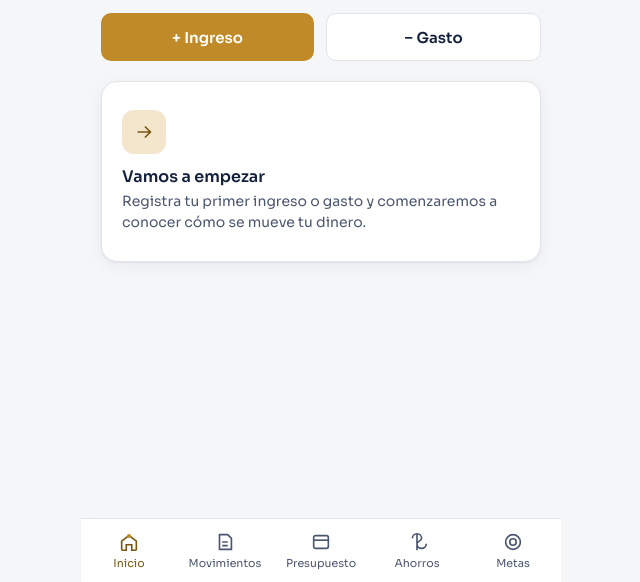
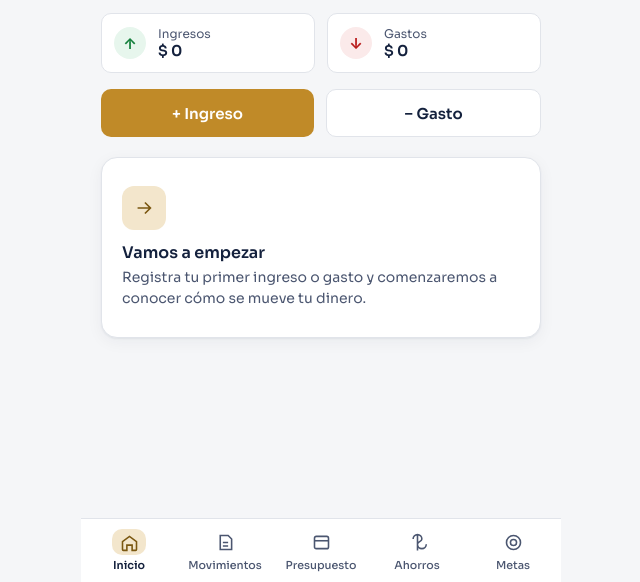
Before and after one commit to cuentatrabajo86-arch/rumbo, a plain HTML site: page index.html in a window 1280 px wide. Shown: the part 218-800 px from the top of the page, without its empty margins (319-959 px from the left). Drawn offline with Linux system fonts and the light colour scheme.

Commit message:
Add files via upload

```diff
--- a/index.html
+++ b/index.html
@@ -3,7 +3,7 @@
 <head>
 <meta charset="UTF-8">
 <meta name="viewport" content="width=device-width, initial-scale=1, maximum-scale=1, viewport-fit=cover">
-<title>Brújula — Entiende tu dinero</title>
+<title>Rumbo — Entiende tu dinero</title>
 <meta name="description" content="Un asistente financiero personal simple: entiende tu dinero, reduce gastos y descubre cuánto puedes ahorrar.">
 <meta name="theme-color" content="#F5F6F8">
 
@@ -19,8 +19,9 @@
 <style>
 /* ============================================================
    1. TOKENS DE DISEÑO
-   Todo el sistema visual vive aquí. V2 podrá ampliar esta base
-   (modo oscuro, más variantes) sin tocar los componentes.
+   Todo el sistema visual vive aquí. V2 sumó tonos de texto
+   sobre fondo suave (mejor contraste) y no tocó los nombres
+   de las variables existentes, para no romper nada de V1.
    ============================================================ */
 :root{
   /* Superficie y texto */
@@ -35,17 +36,24 @@
   --brand-ink:  #7A5710;
   --brand-soft: #F3E6CC;
 
-  /* Semántico — significado fijo, no decorativo */
-  --income:      #16A34A;
-  --income-soft: #E7F6ED;
+  /* Semántico — significado fijo, no decorativo.
+     Los "-text" son variantes más oscuras, solo para texto
+     sobre fondo "-soft" (mejor contraste, accesibilidad). */
+  --income:       #16A34A;
+  --income-soft:  #E7F6ED;
+  --income-text:  #15803D;
   --expense:      #DC2626;
   --expense-soft: #FBEAEA;
+  --expense-text: #B91C1C;
   --savings:      #2563EB;
   --savings-soft: #E8EFFD;
-  --debt:      #E4572E;
-  --debt-soft: #FCEBE5;
-  --goals:      #7C3AED;
-  --goals-soft: #F1E9FD;
+  --savings-text: #1D4ED8;
+  --debt:         #E4572E;
+  --debt-soft:    #FCEBE5;
+  --debt-text:    #C2410C;
+  --goals:        #7C3AED;
+  --goals-soft:   #F1E9FD;
+  --goals-text:   #6D28D9;
 
   /* Escala tipográfica */
   --font-ui:     'Sora', -apple-system, sans-serif;
@@ -67,7 +75,7 @@
    2. BASE / RESET
    ============================================================ */
 *, *::before, *::after{ box-sizing: border-box; }
-html, body{ height: 100%; }
+html, body{ height: 100%; overflow-x: hidden; }
 body{
   margin: 0;
   font-family: var(--font-ui);
@@ -75,6 +83,9 @@ body{
   color: var(--ink);
   -webkit-font-smoothing: antialiased;
   overscroll-behavior-y: none;
+}
+@media (prefers-reduced-motion: reduce){
+  *, *::before, *::after{ animation-duration: 0.001ms !important; transition-duration: 0.001ms !important; }
 }
 h1, h2, h3, p{ margin: 0; }
 button{ font-family: inherit; border: none; background: none; cursor: pointer; }
@@ -96,7 +107,7 @@ ul{ list-style: none; margin: 0; padding: 0; }
 
 .app-header{
   height: var(--header-height);
-  padding: 0 var(--sp-5);
+  padding: env(safe-area-inset-top) var(--sp-5) 0;
   display: flex;
   align-items: center;
   justify-content: space-between;
@@ -144,17 +155,22 @@ ul{ list-style: none; margin: 0; padding: 0; }
   justify-content: center;
   gap: 3px;
   font-size: 11px;
+  font-weight: 500;
   color: var(--ink-soft);
+  transition: transform 100ms ease, color 150ms ease;
 }
-.bottom-nav__item svg{ width: 22px; height: 22px; }
-.bottom-nav__item[aria-current="page"]{ color: var(--brand-ink); }
-.bottom-nav__item[aria-current="page"] .bottom-nav__dot{
-  display: block;
+.bottom-nav__item:active{ transform: scale(0.94); }
+.bottom-nav__icon{
+  width: 34px; height: 26px;
+  display: flex; align-items: center; justify-content: center;
+  border-radius: 10px;
+  transition: background-color 150ms ease;
 }
-.bottom-nav__dot{
-  display: none;
-  width: 4px; height: 4px; border-radius: 50%;
-  background: var(--brand); position: absolute; margin-top: -30px;
+.bottom-nav__item svg{ width: 21px; height: 21px; }
+.bottom-nav__item[aria-current="page"]{ color: var(--ink); font-weight: 600; }
+.bottom-nav__item[aria-current="page"] .bottom-nav__icon{
+  background: var(--brand-soft);
+  color: var(--brand-ink);
 }
 
 /* ============================================================
@@ -195,6 +211,38 @@ ul{ list-style: none; margin: 0; padding: 0; }
   margin-top: var(--sp-3);
 }
 
+/* Desglose ingresos/gastos bajo el hero. En V1 muestra $0 porque no
+   hay movimientos; V3 lo llenará con datos reales sin cambiar el
+   marcado. El símbolo (↑/↓) es la señal principal, el color acompaña
+   — nunca al revés (accesibilidad, sección 7). */
+.stat-row{
+  display: grid;
+  grid-template-columns: 1fr 1fr;
+  gap: var(--sp-3);
+  margin-top: var(--sp-4);
+}
+.stat-item{
+  display: flex;
+  align-items: center;
+  gap: var(--sp-3);
+  background: var(--surface);
+  border: 1px solid var(--line);
+  border-radius: var(--radius-sm);
+  padding: var(--sp-3);
+}
+.stat-item__icon{
+  width: 32px; height: 32px;
+  border-radius: 50%;
+  display: flex; align-items: center; justify-content: center;
+  font-size: 15px;
+  font-weight: 700;
+  flex-shrink: 0;
+}
+.stat-item__icon--income{ background: var(--income-soft); color: var(--income-text); }
+.stat-item__icon--expense{ background: var(--expense-soft); color: var(--expense-text); }
+.stat-item__label{ font-size: 12px; color: var(--ink-soft); }
+.stat-item__value{ font-size: 15px; font-weight: 600; }
+
 /* Botones */
 .btn{
   display: inline-flex;
@@ -210,6 +258,10 @@ ul{ list-style: none; margin: 0; padding: 0; }
 .btn-primary{ background: var(--brand); color: #FFFFFF; }
 .btn-secondary{ background: var(--surface); color: var(--ink); border: 1px solid var(--line); }
 .btn-block{ width: 100%; }
+.btn{ transition: transform 100ms ease, opacity 100ms ease; }
+.btn:active{ transform: scale(0.97); opacity: 0.9; }
+.icon-btn{ transition: transform 100ms ease; }
+.icon-btn:active{ transform: scale(0.92); }
 
 .quick-actions{
   display: flex;
@@ -240,20 +292,57 @@ ul{ list-style: none; margin: 0; padding: 0; }
   line-height: 1.5;
 }
 
-/* Insignia semántica pequeña (para futuras listas de movimientos) */
+/* Insignia semántica pequeña (para futuras listas de movimientos).
+   V2: el texto usa el tono "-text" (más oscuro) sobre el fondo
+   "-soft" para cumplir contraste accesible — el color nunca es
+   la única señal: V3 debe anteponer el símbolo correspondiente
+   (↑ ingreso, ↓ gasto, ● ahorro) al valor, no solo colorearlo. */
 .badge{
   display: inline-flex;
   align-items: center;
+  gap: 4px;
   font-size: 12px;
   font-weight: 600;
   padding: 2px 8px;
   border-radius: 999px;
 }
-.badge--income{ background: var(--income-soft); color: var(--income); }
-.badge--expense{ background: var(--expense-soft); color: var(--expense); }
-.badge--savings{ background: var(--savings-soft); color: var(--savings); }
-.badge--debt{ background: var(--debt-soft); color: var(--debt); }
-.badge--goals{ background: var(--goals-soft); color: var(--goals); }
+.badge--income{ background: var(--income-soft); color: var(--income-text); }
+.badge--expense{ background: var(--expense-soft); color: var(--expense-text); }
+.badge--savings{ background: var(--savings-soft); color: var(--savings-text); }
+.badge--debt{ background: var(--debt-soft); color: var(--debt-text); }
+.badge--goals{ background: var(--goals-soft); color: var(--goals-text); }
+
+/* Tarjeta de oportunidad de ahorro — el motor de V5 la llenará con
+   cálculos reales. Por ahora es solo el componente visual, listo
+   para recibir contenido sin rediseñar nada. */
+.insight-card{
+  background: var(--brand-soft);
+  border-radius: var(--radius);
+  padding: var(--sp-5);
+  margin-top: var(--sp-4);
+}
+.insight-card__eyebrow{
+  display: flex; align-items: center; gap: 6px;
+  font-size: 13px; font-weight: 600;
+  color: var(--brand-ink);
+}
+.insight-card__title{
+  font-size: 15px;
+  font-weight: 600;
+  margin-top: var(--sp-2);
+  line-height: 1.4;
+}
+.insight-card__body{
+  font-size: 13px;
+  color: var(--ink-soft);
+  margin-top: var(--sp-1);
+  line-height: 1.5;
+}
+.insight-card__preview-tag{
+  font-size: 11px;
+  color: var(--ink-soft);
+  margin-top: var(--sp-3);
+}
 
 /* Encabezado de sección de pantalla */
 .screen-title{
@@ -270,7 +359,11 @@ ul{ list-style: none; margin: 0; padding: 0; }
 
 /* pantalla oculta por defecto; el router alterna esta clase */
 .screen{ display: none; }
-.screen.is-active{ display: block; }
+.screen.is-active{ display: block; animation: screen-in 180ms ease; }
+@keyframes screen-in{
+  from{ opacity: 0; transform: translateY(6px); }
+  to{ opacity: 1; transform: translateY(0); }
+}
 </style>
 </head>
 <body>
@@ -297,6 +390,23 @@ ul{ list-style: none; margin: 0; padding: 0; }
         <div class="hero__hint">Aún no hay movimientos registrados</div>
       </div>
 
+      <div class="stat-row">
+        <div class="stat-item">
+          <span class="stat-item__icon stat-item__icon--income" aria-hidden="true">↑</span>
+          <div>
+            <div class="stat-item__label">Ingresos</div>
+            <div class="stat-item__value" data-income>$0</div>
+          </div>
+        </div>
+        <div class="stat-item">
+          <span class="stat-item__icon stat-item__icon--expense" aria-hidden="true">↓</span>
+          <div>
+            <div class="stat-item__label">Gastos</div>
+            <div class="stat-item__value" data-expense>$0</div>
+          </div>
+        </div>
+      </div>
+
       <div class="quick-actions">
         <button class="btn btn-primary btn-block" data-route="movimientos">+ Ingreso</button>
         <button class="btn btn-secondary btn-block" data-route="movimientos">− Gasto</button>
@@ -311,6 +421,16 @@ ul{ list-style: none; margin: 0; padding: 0; }
           <p class="empty-state__body">Registra tu primer ingreso o gasto y comenzaremos a conocer cómo se mueve tu dinero.</p>
         </div>
       </div>
+
+      <!-- Vista previa del motor de ahorro (V5). Marcada como demo
+           y separada del estado real; se retira o se activa con
+           datos reales cambiando demoMode en el JS, sin tocar el HTML. -->
+      <div class="insight-card" id="insight-preview" hidden>
+        <div class="insight-card__eyebrow">💡 Encontramos una oportunidad</div>
+        <p class="insight-card__title">Este gasto representa aproximadamente $280.000 al mes.</p>
+        <p class="insight-card__body">Si lo reduces un 25%, podrías ahorrar cerca de $70.000 al mes — unos $840.000 al año.</p>
+        <p class="insight-card__preview-tag">Vista previa del diseño · esto no es un dato real todavía</p>
+      </div>
     </section>
 
     <!-- ============ MOVIMIENTOS ============ -->
@@ -322,8 +442,8 @@ ul{ list-style: none; margin: 0; padding: 0; }
           <div class="empty-state__icon" style="background:var(--paper);">
             <svg width="22" height="22" viewBox="0 0 24 24" fill="none" stroke="var(--ink-soft)" stroke-width="1.8"><path d="M6 4h9l4 4v12H6z"/><path d="M9 12h6M9 16h6"/></svg>
           </div>
-          <p class="empty-state__title">Sin movimientos todavía</p>
-          <p class="empty-state__body">Cuando registres un ingreso o un gasto, aparecerá aquí ordenado por fecha. El registro rápido llega en la próxima versión.</p>
+          <p class="empty-state__title">Tu dinero empieza aquí</p>
+          <p class="empty-state__body">Cuando registres un ingreso o un gasto, aparecerá aquí ordenado por fecha.</p>
         </div>
       </div>
     </section>
@@ -331,7 +451,7 @@ ul{ list-style: none; margin: 0; padding: 0; }
     <!-- ============ PRESUPUESTO ============ -->
     <section class="screen" id="screen-presupuesto" data-screen>
       <h1 class="screen-title">Presupuesto</h1>
-      <p class="screen-subtitle">Lo que entra, lo que ya está comprometido</p>
+      <p class="screen-subtitle">Primero conozcamos cómo se mueve tu dinero</p>
       <div class="card">
         <div class="empty-state">
           <div class="empty-state__icon" style="background:var(--debt-soft);">
@@ -378,37 +498,32 @@ ul{ list-style: none; margin: 0; padding: 0; }
       <h1 class="screen-title">Perfil</h1>
       <div class="card">
         <p class="empty-state__title">Iván</p>
-        <p class="empty-state__body">Configuración de la cuenta, moneda y preferencias. Se completará en próximas versiones.</p>
+        <p class="empty-state__body">Aquí vas a poder ajustar tu cuenta, tu moneda y tus preferencias.</p>
       </div>
     </section>
 
   </main>
 
-  <nav class="bottom-nav">
+  <nav class="bottom-nav" aria-label="Navegación principal">
     <button class="bottom-nav__item" data-route="inicio" aria-current="page">
-      <span class="bottom-nav__dot"></span>
-      <svg viewBox="0 0 24 24" fill="none" stroke="currentColor" stroke-width="1.8"><path d="M4 11l8-6 8 6v9a1 1 0 01-1 1h-4v-6H9v6H5a1 1 0 01-1-1z"/></svg>
-      Inicio
+      <span class="bottom-nav__icon"><svg viewBox="0 0 24 24" fill="none" stroke="currentColor" stroke-width="1.8"><path d="M4 11l8-6 8 6v9a1 1 0 01-1 1h-4v-6H9v6H5a1 1 0 01-1-1z"/></svg></span>
+      <span>Inicio</span>
     </button>
     <button class="bottom-nav__item" data-route="movimientos">
-      <span class="bottom-nav__dot"></span>
-      <svg viewBox="0 0 24 24" fill="none" stroke="currentColor" stroke-width="1.8"><path d="M6 4h9l4 4v12H6z"/><path d="M9 12h6M9 16h6"/></svg>
-      Movimientos
+      <span class="bottom-nav__icon"><svg viewBox="0 0 24 24" fill="none" stroke="currentColor" stroke-width="1.8"><path d="M6 4h9l4 4v12H6z"/><path d="M9 12h6M9 16h6"/></svg></span>
+      <span>Movimientos</span>
     </button>
     <button class="bottom-nav__item" data-route="presupuesto">
-      <span class="bottom-nav__dot"></span>
-      <svg viewBox="0 0 24 24" fill="none" stroke="currentColor" stroke-width="1.8"><rect x="4" y="5" width="16" height="14" rx="2"/><path d="M4 10h16"/></svg>
-      Presupuesto
+      <span class="bottom-nav__icon"><svg viewBox="0 0 24 24" fill="none" stroke="currentColor" stroke-width="1.8"><rect x="4" y="5" width="16" height="14" rx="2"/><path d="M4 10h16"/></svg></span>
+      <span>Presupuesto</span>
     </button>
     <button class="bottom-nav__item" data-route="ahorros">
-      <span class="bottom-nav__dot"></span>
-      <svg viewBox="0 0 24 24" fill="none" stroke="currentColor" stroke-width="1.8"><path d="M12 3v18M7 8a5 5 0 0110 0c0 3-5 3-5 6a5 5 0 0010 0"/></svg>
-      Ahorros
+      <span class="bottom-nav__icon"><svg viewBox="0 0 24 24" fill="none" stroke="currentColor" stroke-width="1.8"><path d="M12 3v18M7 8a5 5 0 0110 0c0 3-5 3-5 6a5 5 0 0010 0"/></svg></span>
+      <span>Ahorros</span>
     </button>
     <button class="bottom-nav__item" data-route="metas">
-      <span class="bottom-nav__dot"></span>
-      <svg viewBox="0 0 24 24" fill="none" stroke="currentColor" stroke-width="1.8"><circle cx="12" cy="12" r="8"/><circle cx="12" cy="12" r="3.5"/></svg>
-      Metas
+      <span class="bottom-nav__icon"><svg viewBox="0 0 24 24" fill="none" stroke="currentColor" stroke-width="1.8"><circle cx="12" cy="12" r="8"/><circle cx="12" cy="12" r="3.5"/></svg></span>
+      <span>Metas</span>
     </button>
   </nav>
 
@@ -499,9 +614,18 @@ ul{ list-style: none; margin: 0; padding: 0; }
   }
 
   function initHero(){
-    // V1: siempre $0 porque no hay movimientos reales todavía.
-    var total = state.movimientos.reduce(function(sum, m){ return sum + m.valor; }, 0);
+    // V2: siempre $0 porque no hay movimientos reales todavía (llegan en V3).
+    // La reducción ya está escrita pensando en los datos reales, para que
+    // V3 solo tenga que empujar objetos a state.movimientos.
+    var ingresos = state.movimientos.filter(function(m){ return m.valor > 0; })
+                                     .reduce(function(sum, m){ return sum + m.valor; }, 0);
+    var gastos = state.movimientos.filter(function(m){ return m.valor < 0; })
+                                   .reduce(function(sum, m){ return sum + Math.abs(m.valor); }, 0);
+    var total = ingresos - gastos;
+
     document.querySelector('[data-amount]').textContent = formatCOP(total);
+    document.querySelector('[data-income]').textContent = formatCOP(ingresos);
+    document.querySelector('[data-expense]').textContent = formatCOP(gastos);
   }
 
   function registerServiceWorker(){
--- a/sw.js
+++ b/sw.js
@@ -1,7 +1,9 @@
-// Service worker V1 — solo cachea el "shell" de la app.
+// Service worker — solo cachea el "shell" de la app.
 // V9 (seguridad/rendimiento/persistencia) ampliará esta estrategia.
+// El nombre de la caché sube de versión en cada release para que el
+// teléfono no se quede con el shell viejo (ver activate más abajo).
 
-const CACHE_NAME = 'brujula-v1';
+const CACHE_NAME = 'rumbo-v2';
 const APP_SHELL = [
   './',
   './index.html',
```
Also changed, not shown: manifest.json.
